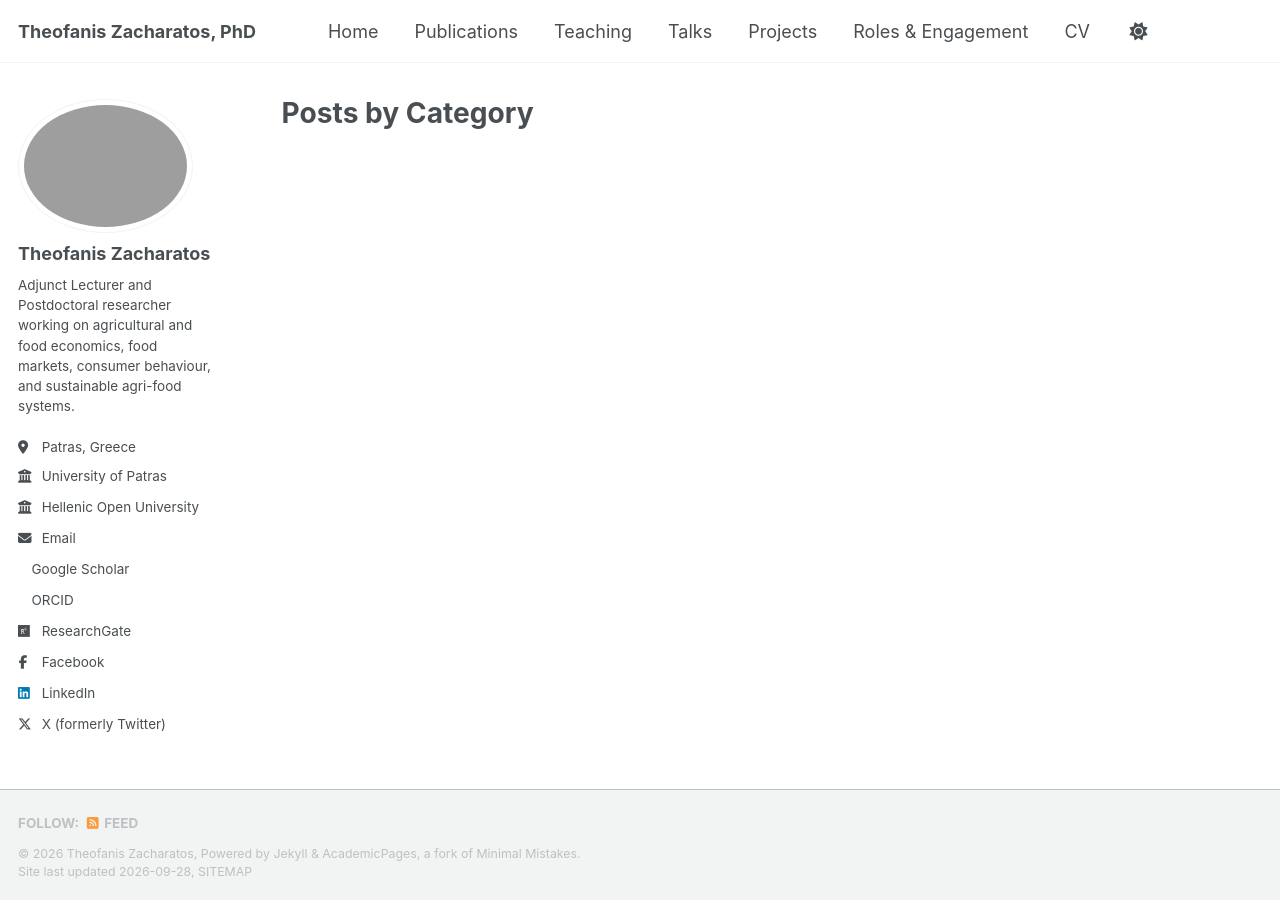
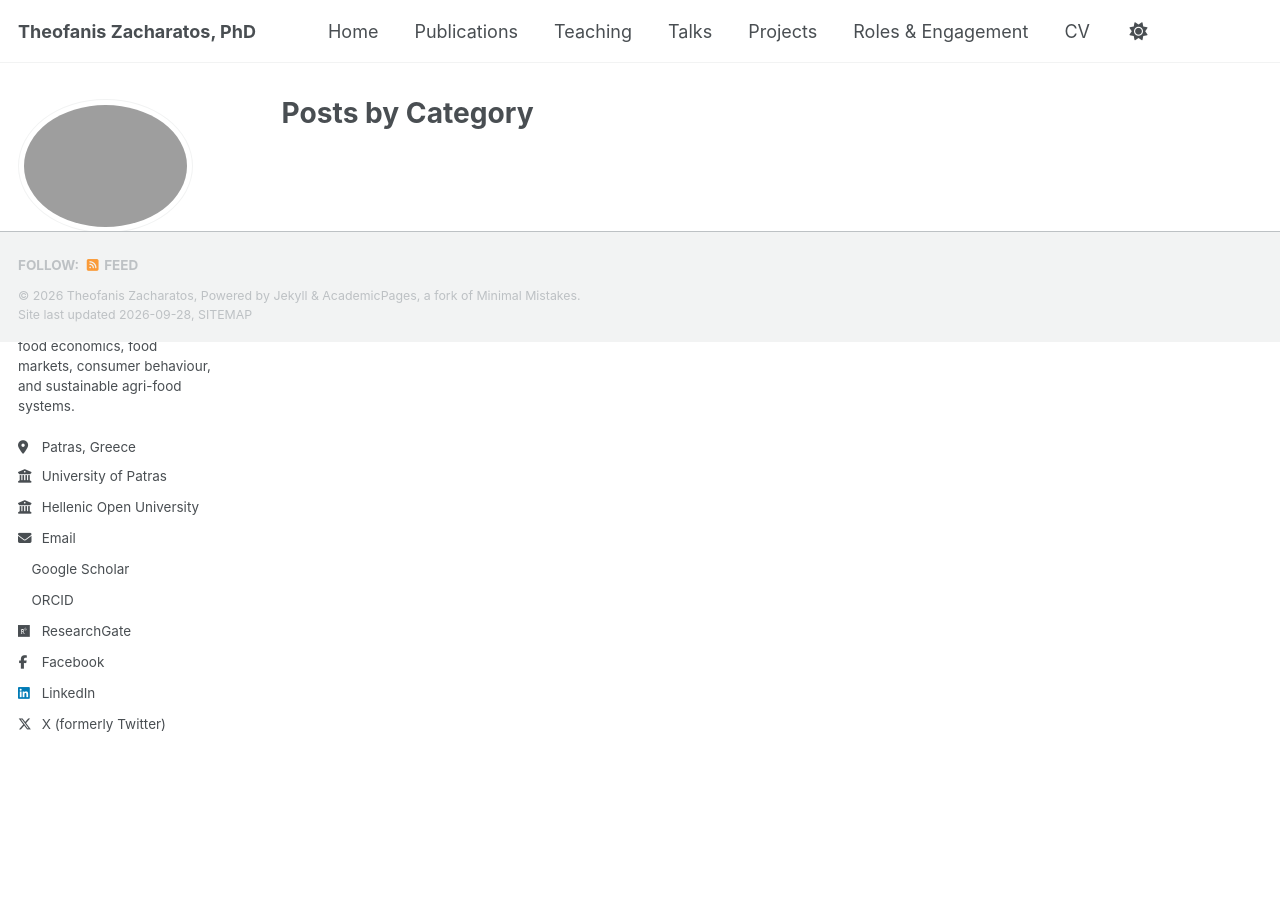
Before and after one commit to TheofanisZacharatos/theofaniszacharatos.github.io, a Jekyll site: the page built from _pages/category-archive.html, in a window 1280 px wide. Built offline with Jekyll 4.4.1, drawn with Linux system fonts in a browser that asks for light colours; a style sheet for code colours, icons or effects is not loaded.

Commit message:
Update _footer.scss

```diff
--- a/_sass/layout/_footer.scss
+++ b/_sass/layout/_footer.scss
@@ -17,9 +17,9 @@
   /* keep footer in normal document flow so custom widgets do not overlap content */
   height: auto;
 
-  /* keep the footer on the bottom of the page */
-  position: fixed;
-  bottom: 0;
+  /* Let the footer follow the page content */
+position: relative;
+bottom: auto;
 
   -webkit-animation: intro 0.3s both;
           animation: intro 0.3s both;
```
